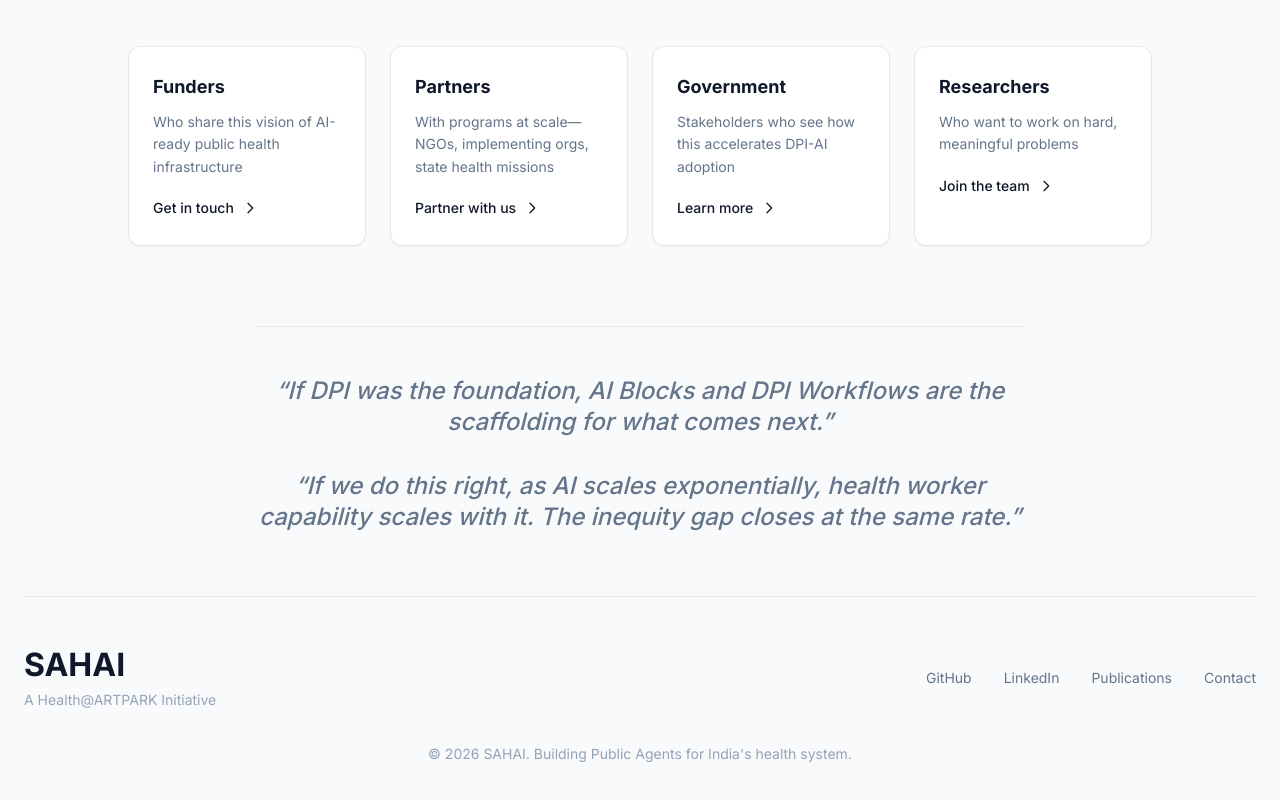
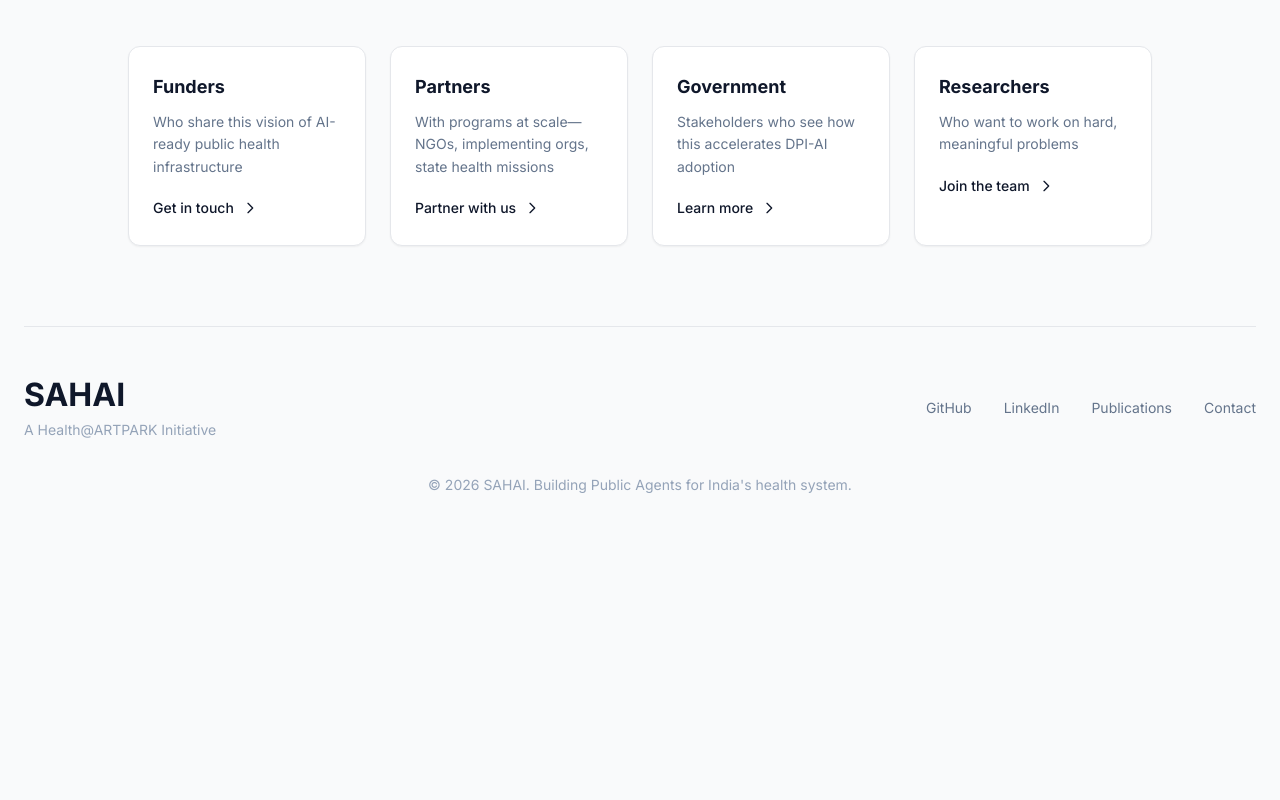
Before and after one commit to NiharDesai1591/sahai_website, a React (Vite) app: page /#/ in a window 1280 px wide. Shown: the part 4266-5066 px from the top of the page. After the commit the page ends 4858 px from the top, so only its background shows below. Built offline with nearby package versions, Linux system fonts and the light colour scheme.

Commit message:
Remove vision statement quotes from footer
https://claude.ai/code/session_01DCKjHVBJ12SCVRCQveBEMP

```diff
--- a/src/components/Footer.jsx
+++ b/src/components/Footer.jsx
@@ -82,25 +82,6 @@ const Footer = () => {
           </motion.div>
         </div>
 
-        {/* Vision Statements */}
-        <motion.div
-          initial={{ opacity: 0, y: 20 }}
-          whileInView={{ opacity: 1, y: 0 }}
-          viewport={{ once: true }}
-          transition={{ duration: 0.5, delay: 0.15 }}
-          className="border-t border-border pt-12 space-y-8 max-w-3xl mx-auto text-center"
-        >
-          <blockquote className="text-h3 font-display italic text-text-secondary font-medium">
-            &ldquo;If DPI was the foundation, AI Blocks and DPI Workflows are the
-            scaffolding for what comes next.&rdquo;
-          </blockquote>
-
-          <blockquote className="text-h3 font-display italic text-text-secondary font-medium">
-            &ldquo;If we do this right, as AI scales exponentially, health worker
-            capability scales with it. The inequity gap closes at the same rate.&rdquo;
-          </blockquote>
-        </motion.div>
-
         {/* Footer Info */}
         <div className="border-t border-border mt-16 pt-12">
           <div className="flex flex-col md:flex-row justify-between items-center gap-8">
```
